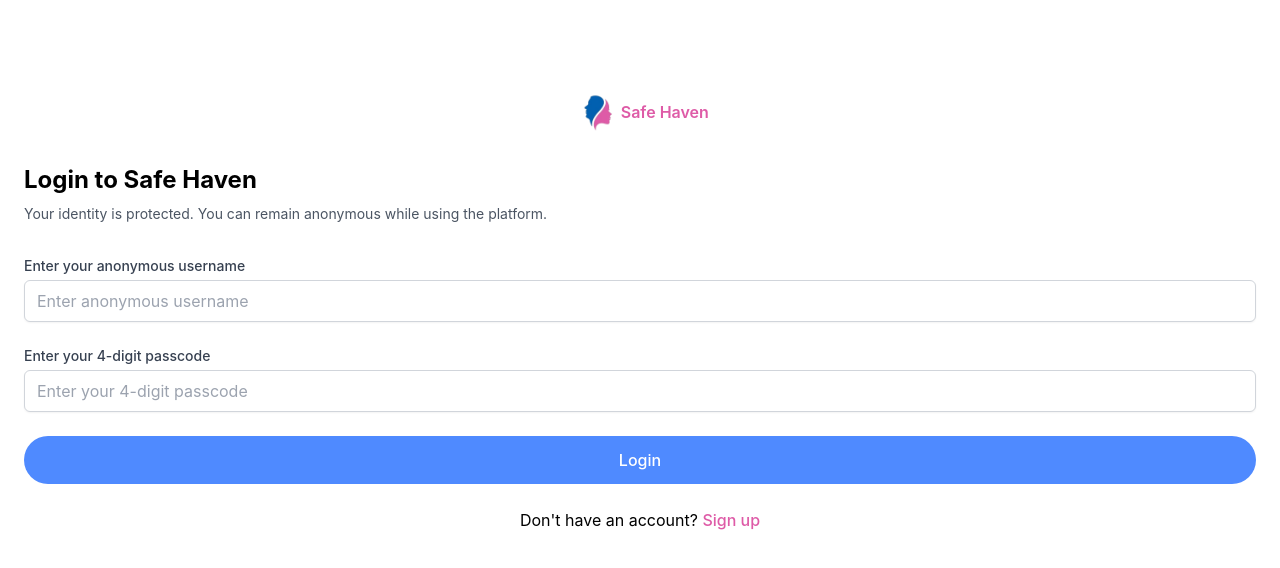
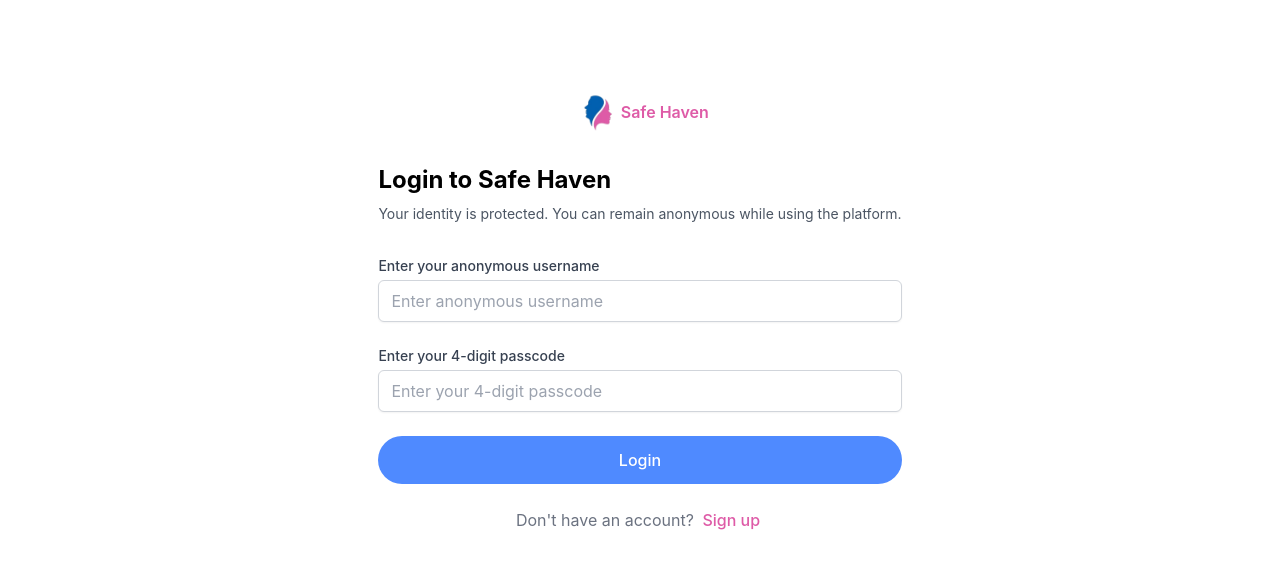
Before and after one commit to hassana123/safe_haven, a React (Vite) app: page /login in a window 1280 px wide. Shown: the top 568 px of the page. Built offline with nearby package versions, Linux system fonts and the light colour scheme; no server answers.

Commit message:
Update LoginPage.jsx

```diff
--- a/src/pages/LoginPage.jsx
+++ b/src/pages/LoginPage.jsx
@@ -67,7 +67,7 @@ const LoginPage = () => {
 
 
   return (
-    <div className="flex flex-col py-5 mt-10 min-h-screen bg-white justify-center">
+    <div className="flex flex-col p-5 items-center  mt-10 min-h-screen bg-white justify-center">
       <div className="flex-1 flex flex-col px-6 pt-8 pb-12">
         <div className="flex items-center justify-center mb-8">
           <img
@@ -132,11 +132,11 @@ const LoginPage = () => {
           </button>
         </form>
 
-        <p className="text-center mt-6">
+        <p className="text-center mt-6 text-gray-500">
           Don't have an account?{" "}
           <NavLink
             to="/register"
-            className="text-custom-pink font-medium hover:underline transition duration-200"
+            className="text-custom-pink font-medium hover:underline transition duration-200 mx-1"
           >
             Sign up
           </NavLink>
```
